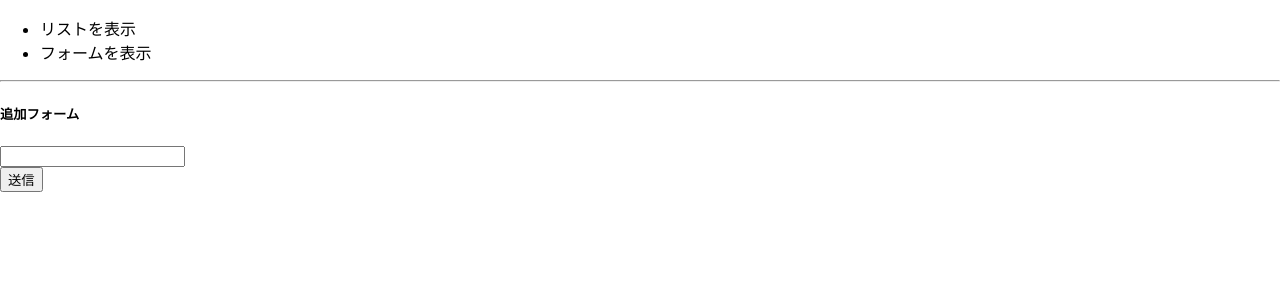
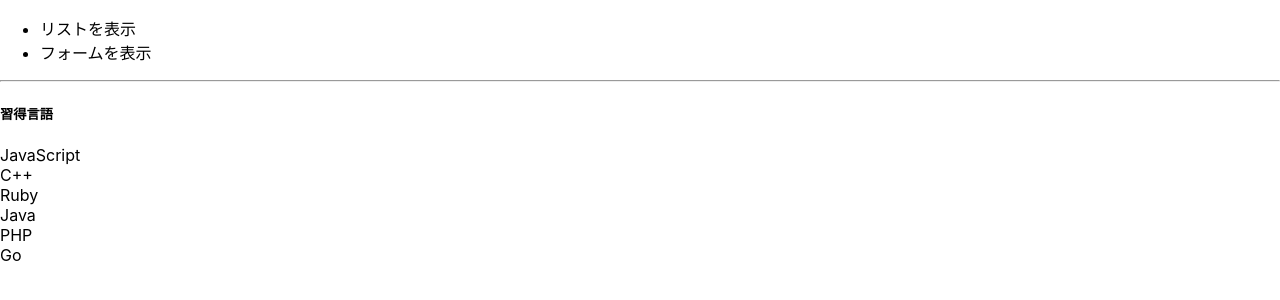
Before and after one commit to mikiyaaa/react-tutorial, a React (Create React App) app: page / in a window 1280 px wide. Shown: the top 300 px of the page. Built offline with nearby package versions, Linux system fonts and the light colour scheme.

Commit message:
1秒後に配列データをリスト表示

```diff
--- a/src/App.jsx
+++ b/src/App.jsx
@@ -1,11 +1,21 @@
 import { List } from './List';
 import { Form } from './Form';
-import { useState } from 'react';
-import { LANGUAGES } from './const/lauguages';
+import { useState, useEffect } from 'react';
+import { getLanguages } from './const/lauguages';
 
 function App() {
-  const [tab, setTab] = useState('form');
-  const [langs, setLangs] = useState(LANGUAGES);
+  const [tab, setTab] = useState('list');
+  const [langs, setLangs] = useState([]);
+
+  useEffect(() => {
+    console.log('App.js: useEffect()');
+    fetchLanguages();
+  }, [])
+
+  const fetchLanguages = async () => {
+    const languages = await getLanguages();
+    setLangs(languages);
+  }
 
   const addLang = (lang) => {
     setLangs([...langs, lang]);
--- a/src/const/lauguages.js
+++ b/src/const/lauguages.js
@@ -6,3 +6,12 @@ export const LANGUAGES = [
     'PHP',
     'Go'
 ];
+
+// 1秒後に配列データを取得する処理
+export const getLanguages = () => {
+    return new Promise((resolve) => {
+        setTimeout(() => {
+            resolve(LANGUAGES);
+        }, 1000)
+    });
+}
```
